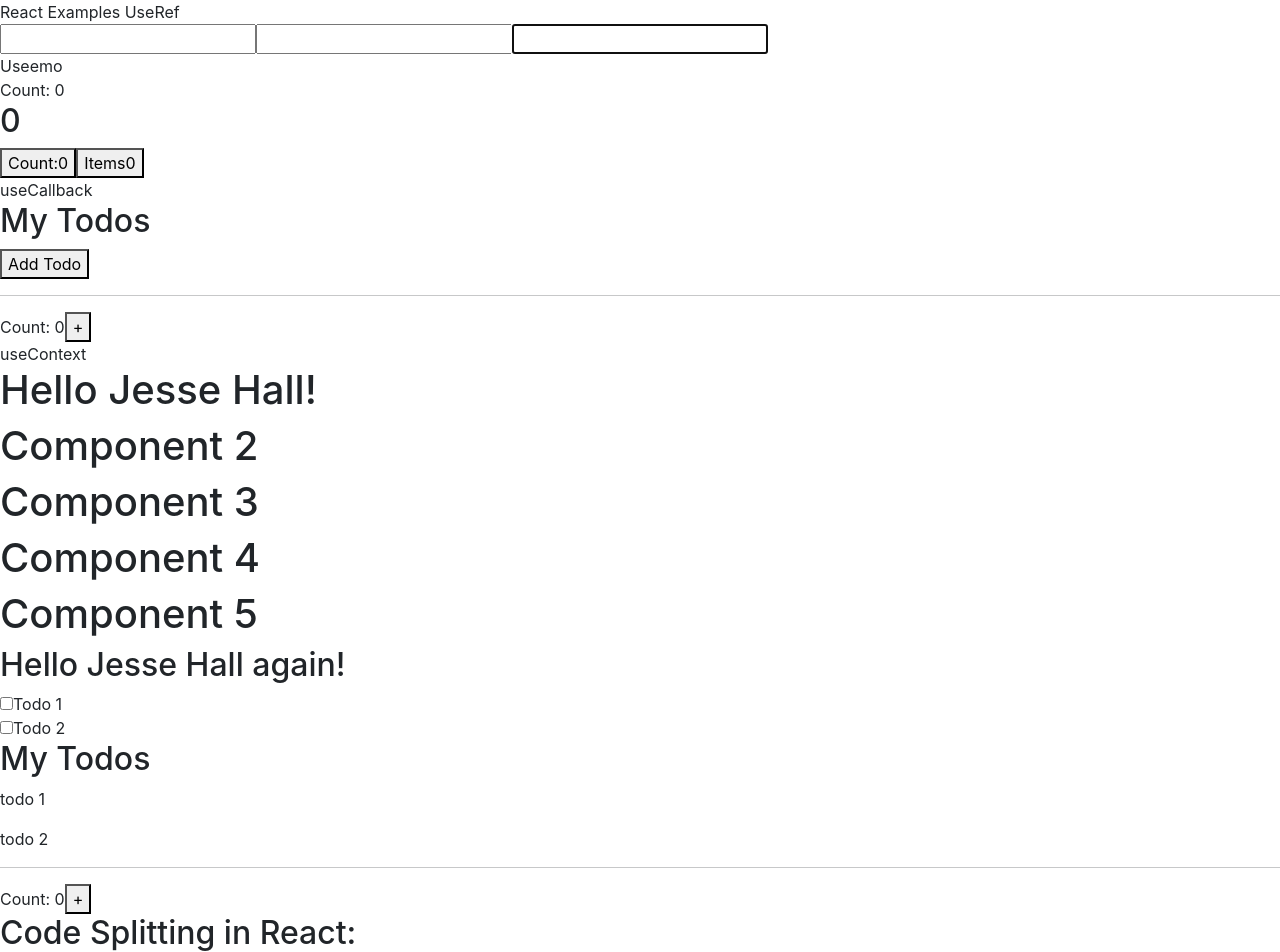
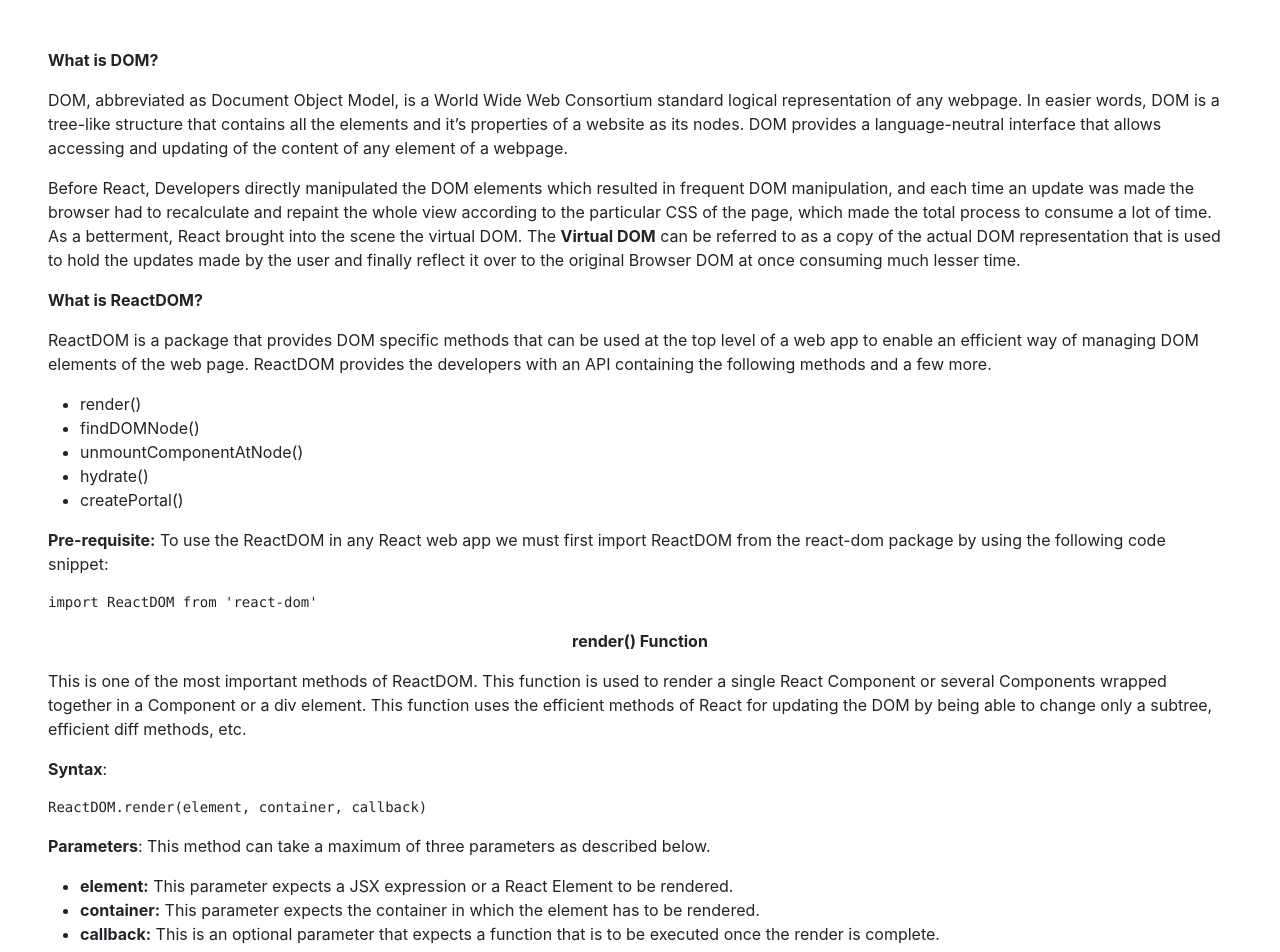
Before and after one commit to Yogesh-AngularMinds/examples, a React (Create React App) app: page / in a window 1280 px wide. Shown: the top 952 px of the page. Built offline with nearby package versions, Linux system fonts and the light colour scheme.

Commit message:
hide comment component

```diff
--- a/src/App.js
+++ b/src/App.js
@@ -12,7 +12,7 @@
 const App = () => {
   return (
     <div>
-      React Examples UseRef
+      {/* React Examples UseRef
         <UseRef />
 
       Useemo
@@ -24,10 +24,10 @@
       useContext
       <UseContext />
       <UseReducer/>
-      <Memo/>
+      <Memo/> */}
 
       {/* ----------------------------Theory Based Components----------------------------*/}
-      <CodeSplitting/>
+      {/* <CodeSplitting/> */}
       <ReactDom/>
     </div>
   );
```
